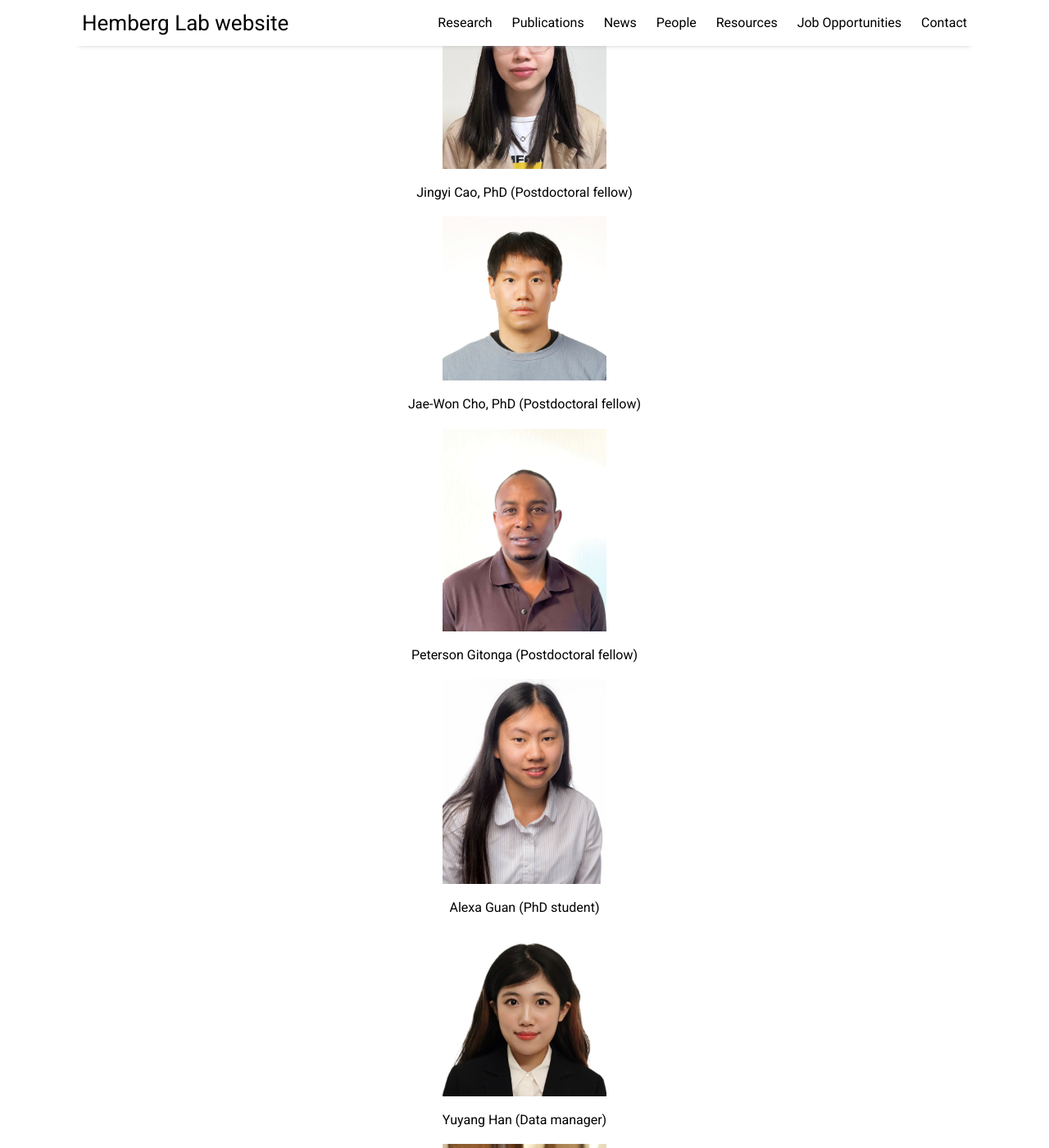
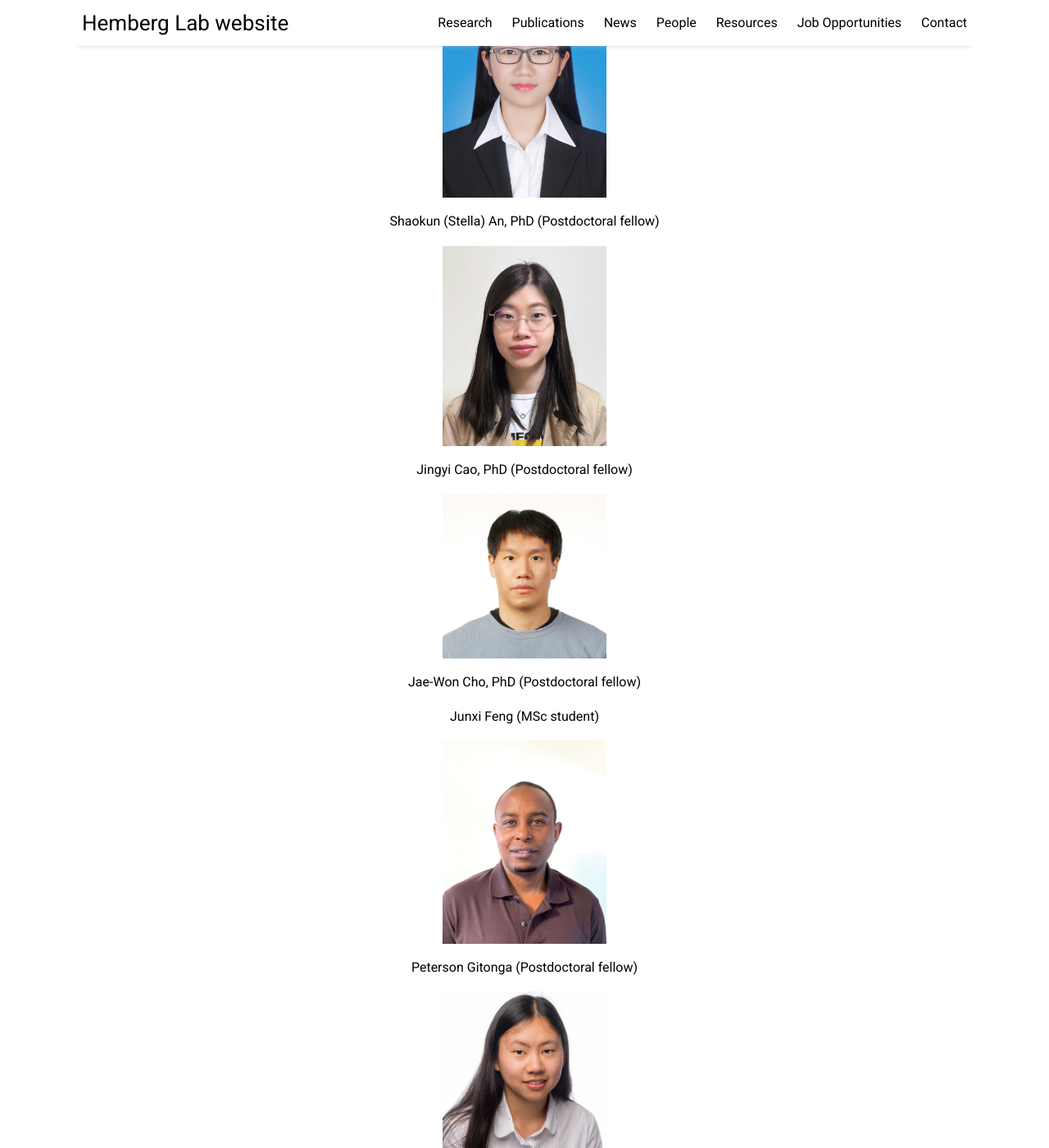
Before and after one commit to jaewon-cho/sdfasdf2dscf34fad.github.io, a Jekyll site: the page built from pages/people.md, in a window 1280 px wide and 1400 px high, scrolled down 735 px. Shown: the whole window at 82% size. Built offline with Jekyll 4.4.1, drawn with Linux system fonts in a browser that asks for light colours; nearby versions of some CDN libraries; some of the changed text lies outside the part shown.

Commit message:
Updated people, news and publications

```diff
--- a/pages/people.md
+++ b/pages/people.md
@@ -11,6 +11,10 @@ permalink: /people
 
 ## Current members
 
+<img src="assets/img/shaokun.jpg" alt="Shaokun An" width="200"/>
+
+<p style="text-align: center;">Shaokun (Stella) An, PhD (Postdoctoral fellow)</p>
+
 <img src="assets/img/Jingyi_Cao.jpeg" alt="Jingyi Cao" width="200"/>
 
 <p style="text-align: center;">Jingyi Cao, PhD (Postdoctoral fellow)</p>
@@ -18,6 +22,8 @@ permalink: /people
 <img src="assets/img/jaewon.jpg" alt="Jae-Won Cho" width="200"/>
 
 <p style="text-align: center;">Jae-Won Cho, PhD (Postdoctoral fellow)</p>
+
+<p style="text-align: center;">Junxi Feng (MSc student)</p>
 
 <img src="assets/img/peterson.jpg" alt="Peterson Gitonga" width="200"/>
 
@@ -50,6 +56,8 @@ permalink: /people
 <p style="text-align: center;">Jeanna Qui (PhD student)</p>
 
 <p style="text-align: center;">Sravani Saripalli (Research assistant)</p>
+
+<p style="text-align: center;">Xu (Victoria) Tang (MSc student)</p>
 
 ## Past members (Sanger and BWH)
 
```
Also changed, not shown: pages/news.md (+8 -0 lines), pages/publications.md (+2 -0 lines), assets/img/shaokun.jpg (added).
